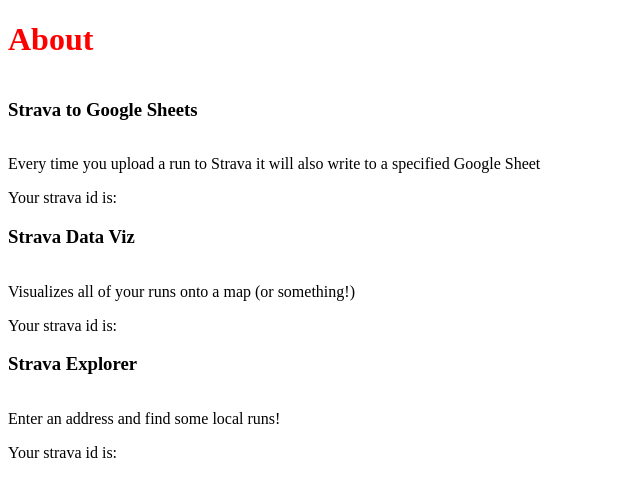
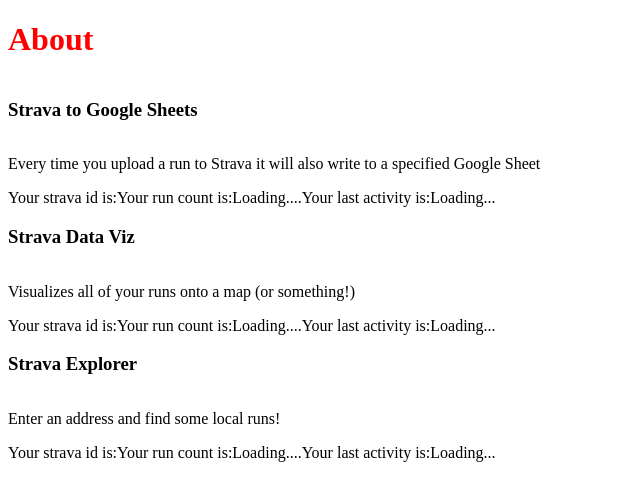
Before and after one commit to maxdavidking/strava_helper, a Next.js app: page /about in a window 1280 px wide. Shown: the top 500 px of the page, without its empty margins (0-640 px from the left). Built offline with nearby package versions, Linux system fonts and the light colour scheme; no server answers.

Commit message:
Clean up calls to Strava API

```diff
--- a/components/StravaApi.jsx
+++ b/components/StravaApi.jsx
@@ -2,21 +2,21 @@
 import axios from 'axios';
 
 const StravaApi = () => {
-  // Need to make a request to Strava to check that the access token hasn't
-  // expired. Expires seemingly every 6 hours
   const [stravaId, setStravaId] = useState('');
-  const [accessToken, setAccessToken] = useState('')
-  const [userStats, setUserStats] = useState('None');
-  const [lastActivity, setLastActivity] = useState('None');
+  const [accessToken, setAccessToken] = useState('');
+  const [userRunCount, setUserRunCount] = useState('Loading....');
+  const [lastActivity, setLastActivity] = useState('Loading...');
 
   useEffect(() => {
-    const refreshUrl = 'https://www.strava.com/api/v3/oauth/token'
+    const refreshUrl = 'https://www.strava.com/api/v3/oauth/token';
     const baseUrl = 'https://www.strava.com/api/v3';
     const athleteUrl = '/athlete';
     const athleteStatsUrl = `/athletes/${stravaId}/stats`;
     const lastActivityUrl = `/athletes/${stravaId}/activities`;
-    // the client_id, client_secret and refresh token are unique to each person.
-    // They are all required to update the accessToken, which is required to get any data
+
+    // Need to make a request to Strava to check that the access token hasn't
+    // expired. Expires every 6 hours. Need the client_id, client_secret and
+    // refresh token, which are unique to each person.
     axios
       .post(`${refreshUrl}`, {
         client_id: '44378',
@@ -27,11 +27,10 @@
       // Add success handling. Need to update the access token from the response.
       .then((response) => {
         setAccessToken(response.data.access_token);
-        console.log(response);
       })
       // Add error handling. If there is no response this app won't work
-      .catch((error) => {
-        console.log(error);
+      .catch(() => {
+        setAccessToken('');
       });
 
     if (accessToken) {
@@ -41,11 +40,10 @@
         })
         .then((response) => {
           const { id } = response.data;
-          console.log(response);
           setStravaId(id);
         })
-        .catch((error) => {
-          console.log(error);
+        .catch(() => {
+          setStravaId('');
         });
     }
 
@@ -55,12 +53,11 @@
           headers: { Authorization: `Bearer ${accessToken}` }
         })
         .then((response) => {
-          const data = response.data.recent_run_totals.count;
-          console.log(response);
-          setUserStats(data);
+          const { data: { recent_run_totals: count } } = response;
+          setUserRunCount(count);
         })
-        .catch((error) => {
-          console.log(error);
+        .catch(() => {
+          setUserRunCount('Error!');
         });
       // TODO: Need to fix activities search
       axios
@@ -72,8 +69,8 @@
           console.log(response);
           setLastActivity(data);
         })
-        .catch((error) => {
-          console.log(error);
+        .catch(() => {
+          setLastActivity('Error!');
         });
     }
   }, [stravaId, accessToken]);
@@ -81,7 +78,11 @@
     <div>
       <div>
         Your strava id is:
-
+        {stravaId}
+        Your run count is:
+        {userRunCount}
+        Your last activity is:
+        {lastActivity}
       </div>
     </div>
   );
```
